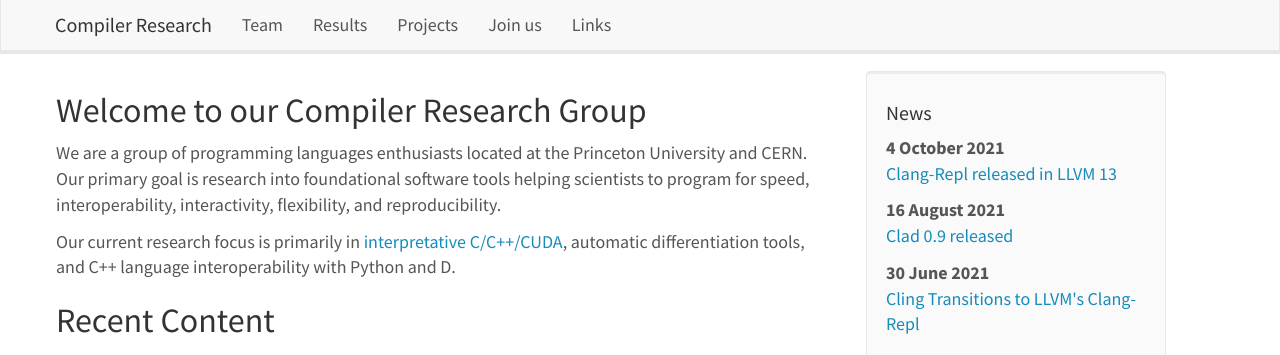
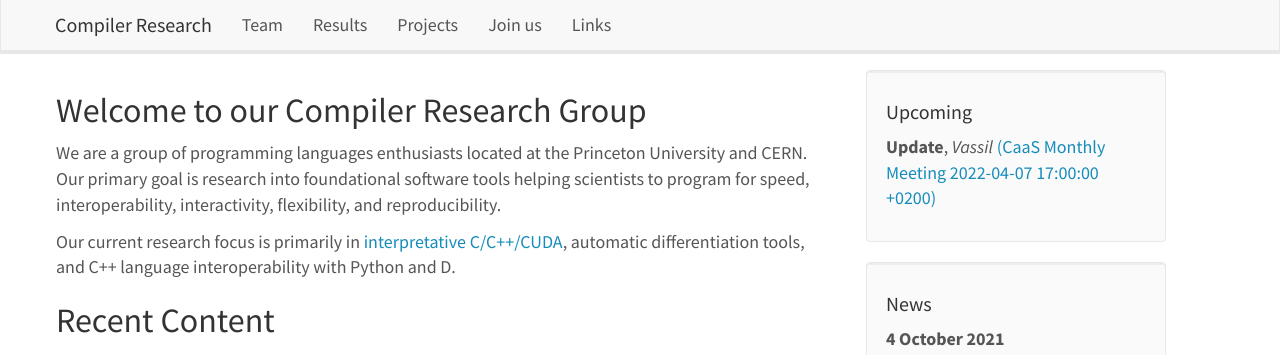
Before and after one commit to vgvassilev/clad, a Jekyll site: the page built from _pages/home.md, in a window 1280 px wide and 900 px high, cut to the strip 0-355 px from the top of the window. Built offline with Jekyll 4.4.1, drawn with Linux system fonts in a browser that asks for light colours; nearby versions of some CDN libraries; library files that are not in the unit come from our copies; a style sheet for code colours, icons or effects is not loaded.

Commit message:
Add info about the April meeting

```diff
--- a/_data/meetinglist.yml
+++ b/_data/meetinglist.yml
@@ -1,3 +1,16 @@
+- name: "CaaS Monthly Meeting"
+  date: 2022-04-07 17:00:00 +0200
+  time_cest: "17:00"
+  connect: "[Link to zoom](https://princeton.zoom.us/j/92393493356?pwd=SHYxY0MxdFNPZm5wdzRCeDZxK3VYQT09)"
+  label: caas_07Apr2022
+  agenda:
+    - title: Update
+      speaker: Vassil
+    - title: Round Table
+    - title: Next meeting
+      speaker: Vassil
+      link: 5 May 1700
+
 - name: "CaaS Monthly Meeting"
   date: 2022-03-10 17:00:00 +0200
   time_cest: "17:00"
```
